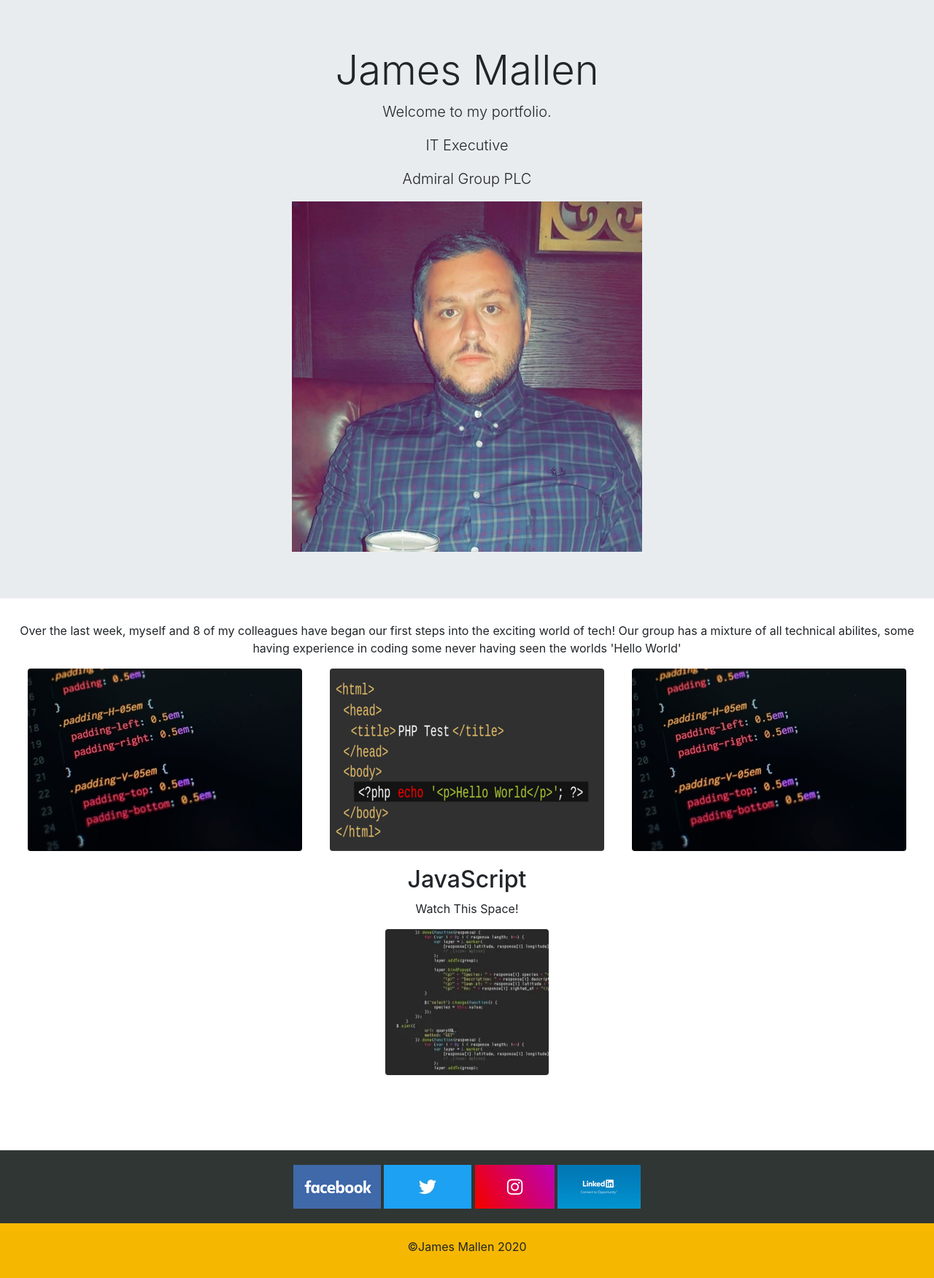
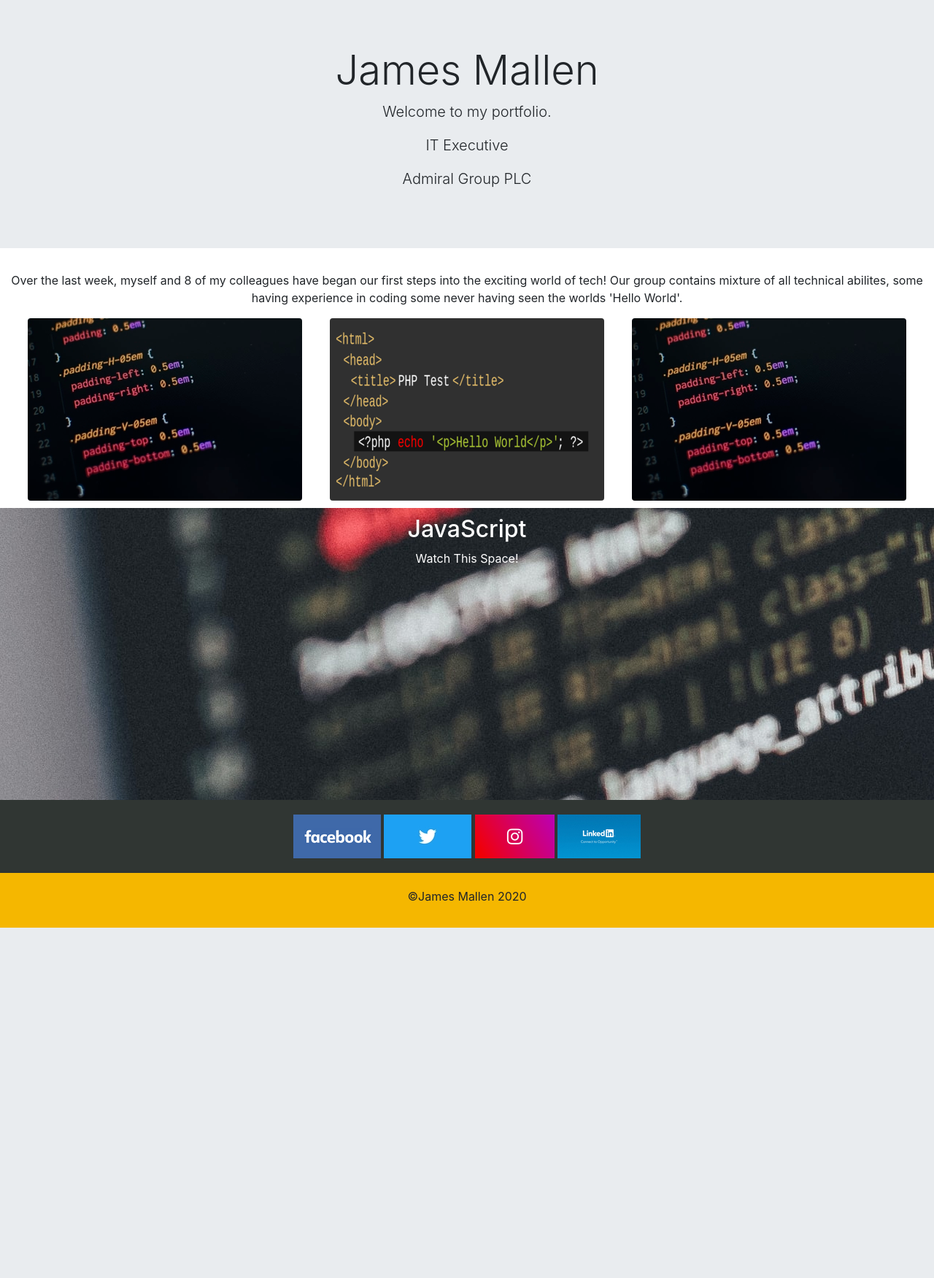
Before and after one commit to jmgithub1/PortfolioProject.io, a PHP site: page / in a window 1280 px wide. Shown: the part 69-1820 px from the top of the page at 73% size. After the commit the page ends 1340 px from the top, so only its background shows below. Run offline with PHP 8.4, Linux system fonts and the light colour scheme.

Commit message:
weekend changes

```diff
--- a/index.html
+++ b/index.html
@@ -4,12 +4,12 @@
 <!-- Required meta tags -->
 <meta charset="utf-8">
 <meta name="viewport" content="width=device-width, initial-scale=1, shrink-to-fit=no">
-
 <!-- Bootstrap CSS -->
 <link rel="stylesheet" href="https://stackpath.bootstrapcdn.com/bootstrap/4.5.2/css/bootstrap.min.css"
 integrity="sha384-JcKb8q3iqJ61gNV9KGb8thSsNjpSL0n8PARn9HuZOnIxN0hoP+VmmDGMN5t9UJ0Z" crossorigin="anonymous">
 <link rel="stylesheet" href="style.css">
     <title>James Mallen</title>
+    <link rel='icon' href='./images/favicon.ico' type='image/x-icon'>
 </head>
     <body>
         <nav class="navbar navbar-expand-lg navbar-light navcolor">
@@ -40,13 +40,12 @@
                 <p class="lead">Welcome to my portfolio.</p>
                 <p  class="lead">IT Executive</p>
                 <p class="lead">Admiral Group PLC</p>
-                <img src="./images/69826791_10157771191075086_2681035886015021056_n.jpg" card-img-top" alt="lamp1">
             </div>
         </header>
         </section>
             <section id="course" class="course">
                 <div class="bigpic">
-            <p>Over the last week, myself and 8 of my colleagues have began our first steps into the exciting world of tech! Our group has a mixture of all technical abilites, some having experience in coding some never having seen the worlds 'Hello World'</p>
+                <p>Over the last week, myself and 8 of my colleagues have began our first steps into the exciting world of tech! Our group contains  mixture of all technical abilites, some having experience in coding some never having seen the worlds 'Hello World'.</p>
                 <div class="pictureflex">
                 <img src="./images/css.jpg" class="rounded" alt="HTML">
                 <img src="./images/hello-world (1).png" class="rounded" alt="css">
@@ -56,7 +55,6 @@
         <section id="java" class="JavaGame">
             <h2>JavaScript</h2>
             <p>Watch This Space!</p>
-        <img src="./images/200.webp" class="rounded" alt="HTML">
         </section>
         <section id="contact" class="contactme">
             <div id="socialmedia">
--- a/style.css
+++ b/style.css
@@ -1,6 +1,5 @@
     *{
         text-align: center
-
     }
 
     .navcolor {
@@ -72,6 +71,8 @@ text-align: center
         .JavaGame{
             padding-top: 10px;
             height: 400px;
+            background-image: url("images/ilya-pavlov-OqtafYT5kTw-unsplash\ \(1\).jpg");
+            color: white;
         }
 
         .contactme{
```
Also changed, not shown: images/favicon.ico (added), images/ilya-pavlov-OqtafYT5kTw-unsplash (1).jpg (added), images/roozbeh-eslami-YlVjrBkfXt8-unsplash (1).jpg (added). Lines whose indentation alone changed are shown as unchanged.
